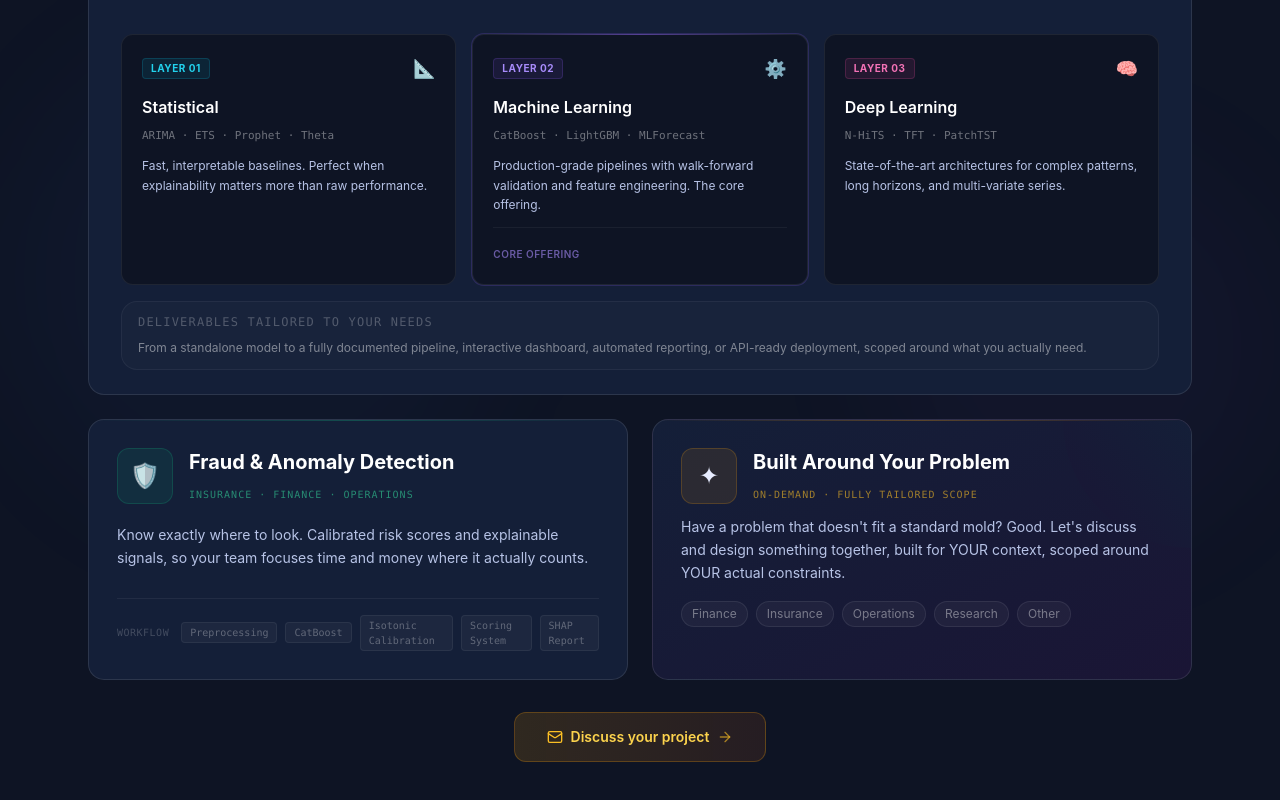
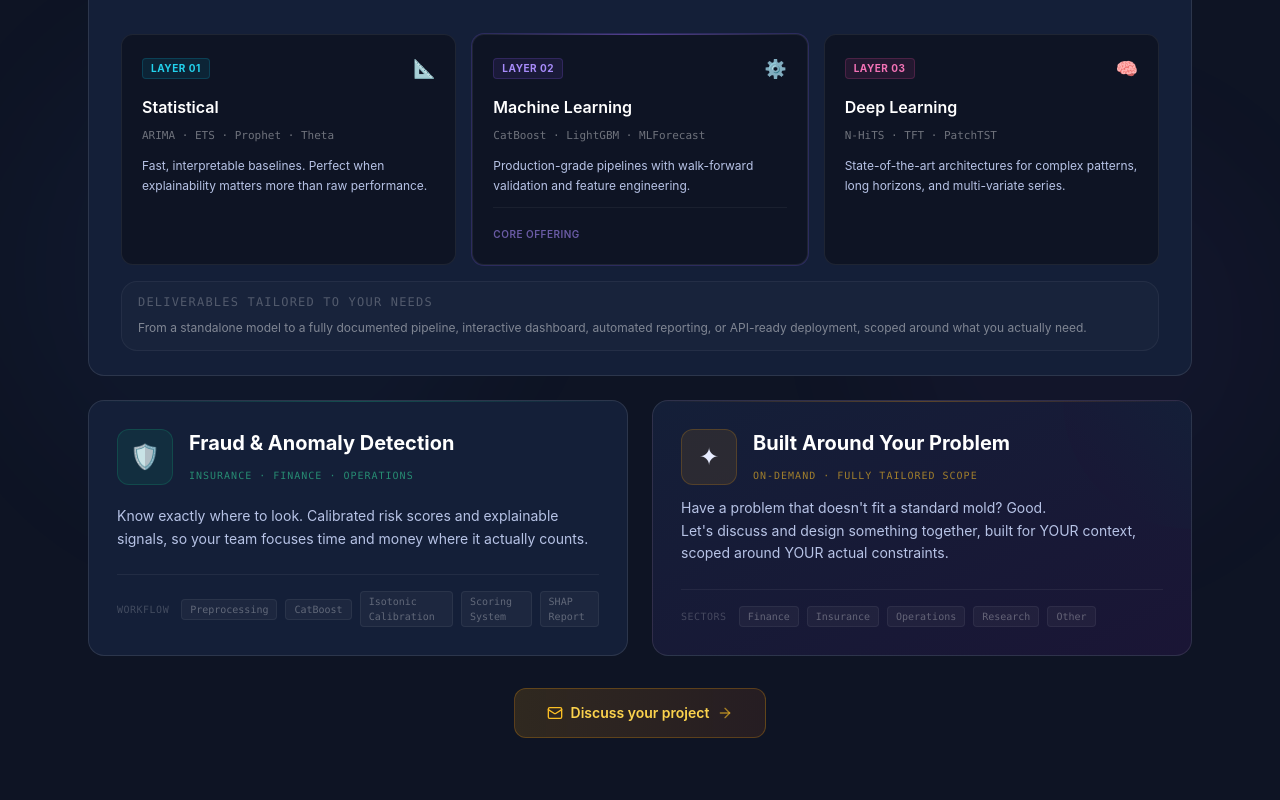
Before and after one commit to ag-algolab/ag-algolab.github.io, a React (Vite) app: page / in a window 1280 px wide. Shown: the part 1863-2663 px from the top of the page. Built offline with nearby package versions, Linux system fonts and the light colour scheme.

Commit message:
Update App.jsx

```diff
--- a/src/App.jsx
+++ b/src/App.jsx
@@ -66,7 +66,7 @@ function ServicesSection() {
       color: 'violet',
       icon: '⚙️',
       tools: 'CatBoost · LightGBM · MLForecast',
-      desc: 'Production-grade pipelines with walk-forward validation and feature engineering. The core offering.',
+      desc: 'Production-grade pipelines with walk-forward validation and feature engineering.',
       highlight: true,
     },
     {
@@ -144,7 +144,7 @@ function ServicesSection() {
               <div className="flex flex-col md:flex-row md:items-start md:justify-between gap-4 mb-8">
                 <div className="flex items-start gap-4">
                   <div className="w-14 h-14 rounded-xl bg-gradient-to-br from-blue-500/20 to-purple-500/10 border border-white/10 flex items-center justify-center flex-shrink-0 text-2xl">
-                    📈
+                    ∿
                   </div>
                   <div>
                     <h3 className="text-2xl font-bold text-white mb-1">
@@ -279,17 +279,20 @@ function ServicesSection() {
               </div>
 
               <p className="text-[#b7c3e6] text-sm leading-relaxed mb-4">
-                Have a problem that doesn't fit a standard mold? Good.
+                Have a problem that doesn't fit a standard mold? Good. <br />
                 Let's discuss and design something together, built for YOUR context,
                 scoped around YOUR actual constraints.
               </p>
 
-              <div className="flex flex-wrap gap-2 mb-6">
-                {['Finance', 'Insurance', 'Operations', 'Research', 'Other'].map((tag) => (
-                  <span key={tag} className="px-2.5 py-1 rounded-lg bg-white/[0.04] border border-white/[0.08] text-white/40 text-xs">
-                    {tag}
-                  </span>
-                ))}
+              <div className="mt-auto pt-4 border-t border-white/[0.06] flex items-center gap-3 flex-wrap">
+                <span className="text-white/20 text-[10px] font-mono uppercase tracking-wider">Sectors</span>
+                <div className="flex items-center gap-2 flex-wrap">
+                  {['Finance', 'Insurance', 'Operations', 'Research', 'Other'].map((s) => (
+                    <span key={s} className="px-2 py-0.5 rounded bg-white/[0.04] border border-white/[0.06] text-white/30 text-[10px] font-mono">
+                      {s}
+                    </span>
+                  ))}
+                </div>
               </div>
             </div>
           </motion.div>
```
